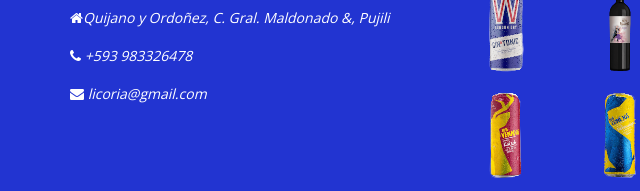
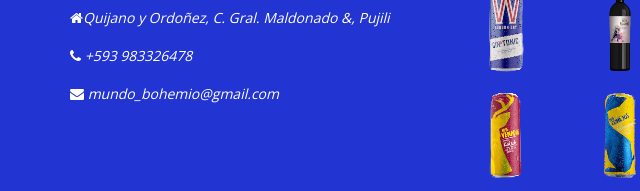
Before and after one commit to SacatoroAlex/Proyecto_Licoreria, a plain HTML site: page index.html in a window 1280 px wide. Shown: the part 2911-3102 px from the top of the page, 15-655 px from the left. Drawn offline with nearby package versions, Linux system fonts and the light colour scheme.

Commit message:
Cambios en Index

```diff
--- a/index.html
+++ b/index.html
@@ -210,7 +210,7 @@
 					<ul>
 						<li><i class="fa fa-home fa"></i>Quijano y Ordoñez, C. Gral. Maldonado &, Pujili </li>
 						<li><i class="fa fa-phone fa"></i> +593 983326478</li>
-						<li><i class="fa fa-envelope fa"></i> licoria@gmail.com</li>
+						<li><i class="fa fa-envelope fa"></i> mundo_bohemio@gmail.com</li>
 					</ul>
 				</div>
 			</div>
```
